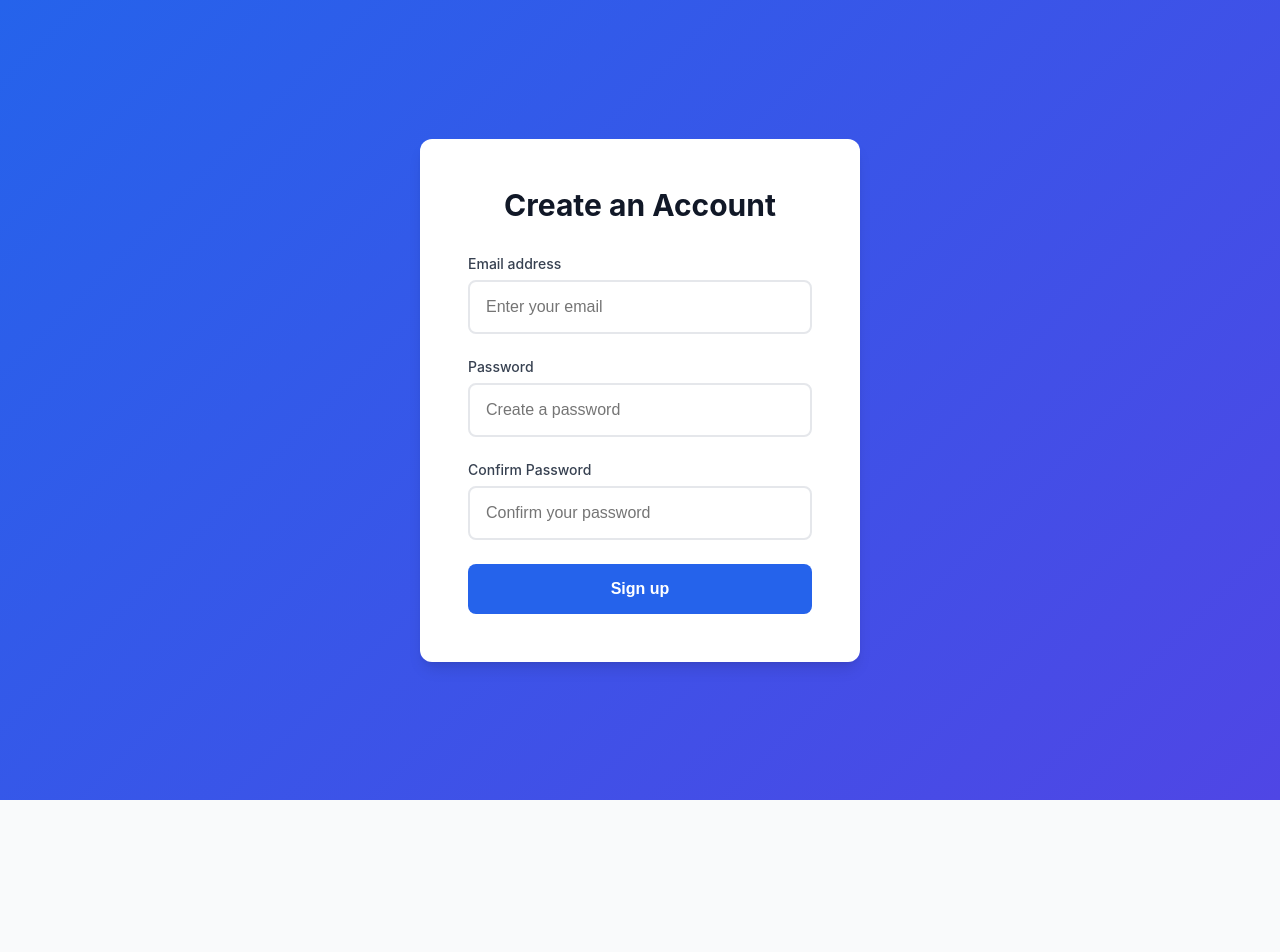
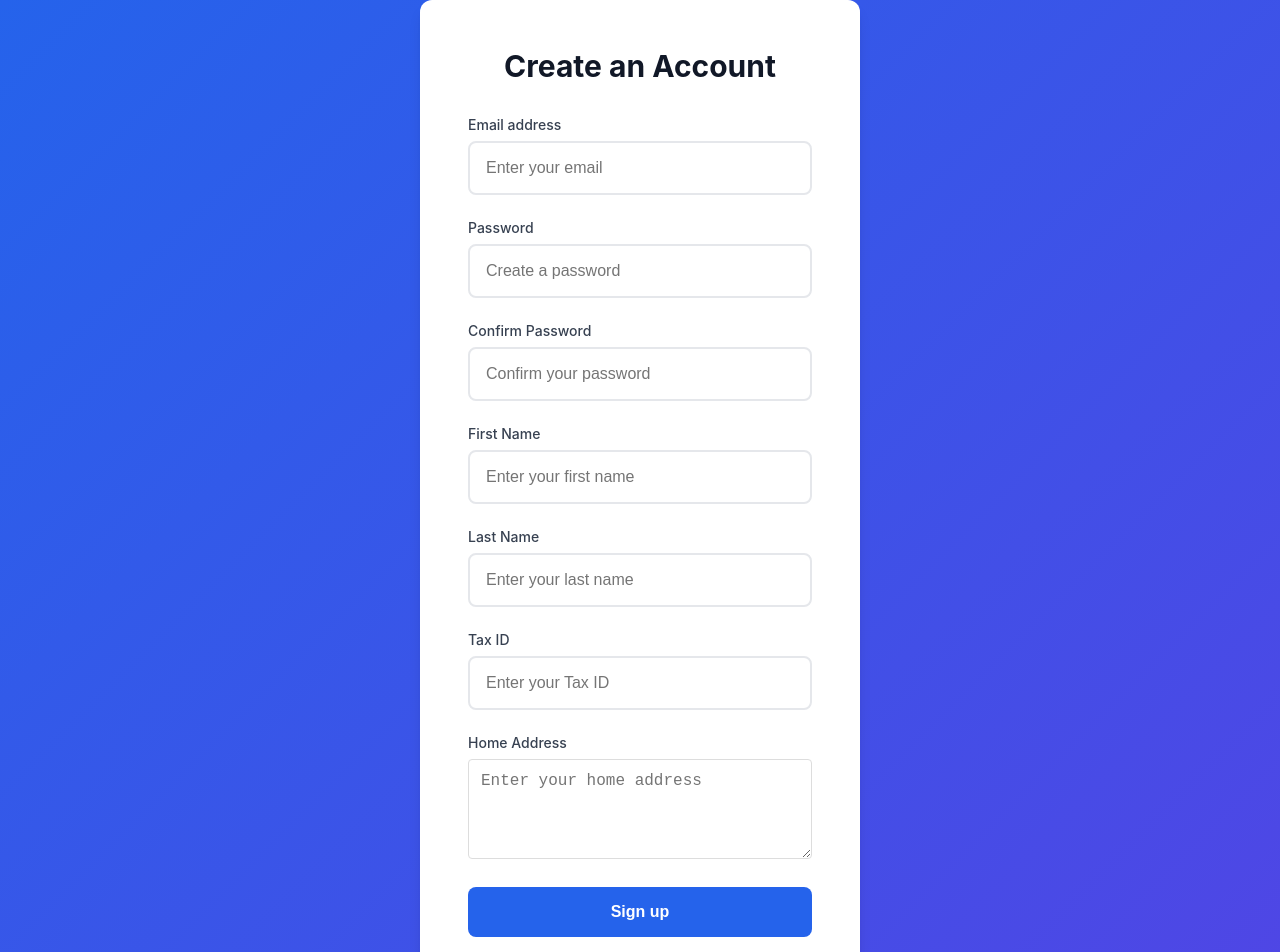
Before and after one commit to crunky0/cs308project, a React (Create React App) app in the folder online-store/: page /signup in a window 1280 px wide. Shown: the top 952 px of the page. Before the commit the page ends 800 px from the top, so only its background shows below. Built offline with nearby package versions, Linux system fonts and the light colour scheme.

Commit message:
Connected login/signup backend to frontend

```diff
--- a/online-store/src/context/AuthContext.tsx
+++ b/online-store/src/context/AuthContext.tsx
@@ -1,5 +1,6 @@
 import React, { createContext, useContext, useState } from 'react';
 
+// Define User and AuthContext types
 interface User {
   email: string;
 }
@@ -8,54 +9,94 @@ interface AuthContextType {
   user: User | null;
   isAuthenticated: boolean;
   login: (email: string, password: string) => Promise<void>;
-  signup: (email: string, password: string) => Promise<void>;
+  signup: (
+    email: string,
+    password: string,
+    name: string,
+    surname: string,
+    taxID: string,
+    homeAddress: string
+  ) => Promise<void>;
   logout: () => void;
 }
 
+// Create context
 const AuthContext = createContext<AuthContextType | undefined>(undefined);
-
-// Mock kullanıcı listesi
-const mockUsers: { email: string; password: string }[] = [];
 
 export const AuthProvider: React.FC<React.PropsWithChildren<{}>> = ({ children }) => {
   const [user, setUser] = useState<User | null>(null);
 
+  // Login function
   const login = async (email: string, password: string) => {
-    return new Promise<void>((resolve, reject) => {
-      const existingUser = mockUsers.find(
-        (user) => user.email === email && user.password === password
-      );
-      if (existingUser) {
-        setUser({ email });
-        resolve();
-      } else {
-        reject(new Error('Invalid email or password'));
+    try {
+      const response = await fetch('http://localhost:8000/users/login/', {
+        method: 'POST',
+        headers: {
+          'Content-Type': 'application/json',
+        },
+        body: JSON.stringify({ username: email, password }),
+      });
+
+      if (!response.ok) {
+        const errorData = await response.json();
+        throw new Error(errorData.detail || 'Failed to login');
       }
-    });
+
+      const data = await response.json();
+      setUser({ email: data.user });
+    } catch (error: any) {
+      throw new Error(error.message);
+    }
   };
 
-  const signup = async (email: string, password: string) => {
-    return new Promise<void>((resolve, reject) => {
-      const existingUser = mockUsers.find((user) => user.email === email);
-      if (existingUser) {
-        reject(new Error('User already exists'));
-      } else {
-        mockUsers.push({ email, password });
-        setUser({ email });
-        resolve();
+  // Signup function
+  const signup = async (
+    email: string,
+    password: string,
+    name: string,
+    surname: string,
+    taxID: string,
+    homeAddress: string
+  ) => {
+    try {
+      const response = await fetch('http://localhost:8000/users/register/', {
+        method: 'POST',
+        headers: {
+          'Content-Type': 'application/json',
+        },
+        body: JSON.stringify({
+          username: email,
+          password,
+          name,
+          surname,
+          email,
+          taxID,
+          homeAddress,
+        }),
+      });
+
+      if (!response.ok) {
+        const errorData = await response.json();
+        throw new Error(errorData.detail || 'Failed to sign up');
       }
-    });
+
+      setUser({ email });
+    } catch (error: any) {
+      throw new Error(error.message);
+    }
   };
 
+  // Logout function
   const logout = () => {
     setUser(null);
   };
 
+  // Provide the context
   return (
     <AuthContext.Provider
       value={{
         user,
-        isAuthenticated: !!user, // Kullanıcı varsa true, yoksa false
+        isAuthenticated: !!user,
         login,
         signup,
         logout,
@@ -66,6 +107,7 @@ export const AuthProvider: React.FC<React.PropsWithChildren<{}>> = ({ children }
   );
 };
 
+// Hook to use AuthContext
 export const useAuth = () => {
   const context = useContext(AuthContext);
   if (!context) {
--- a/online-store/src/pages/auth/Login.tsx
+++ b/online-store/src/pages/auth/Login.tsx
@@ -4,7 +4,6 @@ import { useAuth } from '../../context/AuthContext';
 import './Login.css';
 
 const Login = () => {
-
   const [email, setEmail] = useState('');
   const [password, setPassword] = useState('');
   const [error, setError] = useState('');
@@ -18,10 +17,10 @@ const Login = () => {
     setError('');
 
     try {
-      await login(email, password);
-      navigate('/products');
-    } catch (err) {
-      setError('Invalid credentials');
+      await login(email, password); // Calls the updated login function from AuthContext
+      navigate('/products'); // Redirects to the products page on successful login
+    } catch (err: any) {
+      setError(err.message || 'Invalid credentials'); // Displays error if login fails
     } finally {
       setIsLoading(false);
     }
@@ -32,21 +31,8 @@ const Login = () => {
       <div className="login-box">
         <h2>Welcome Back</h2>
 
-        {/* Added mock credentials info */}
-        <div className="mock-info">
-          <p>Use these credentials to log in:</p>
-          <code>
-            Email: test@example.com<br />
-            Password: password123
-          </code>
-        </div>
-
         <form onSubmit={handleSubmit}>
-          {error && (
-            <div className="error-message">
-              {error}
-            </div>
-          )}
+          {error && <div className="error-message">{error}</div>}
 
           <div className="form-group">
             <label>Email address</label>
--- a/online-store/src/pages/auth/Signup.tsx
+++ b/online-store/src/pages/auth/Signup.tsx
@@ -7,6 +7,10 @@ const SignUp = () => {
   const [email, setEmail] = useState('');
   const [password, setPassword] = useState('');
   const [confirmPassword, setConfirmPassword] = useState('');
+  const [name, setName] = useState('');
+  const [surname, setSurname] = useState('');
+  const [taxID, setTaxID] = useState('');
+  const [homeAddress, setHomeAddress] = useState('');
   const [error, setError] = useState('');
   const [isLoading, setIsLoading] = useState(false);
   const { signup } = useAuth();
@@ -24,7 +28,7 @@ const SignUp = () => {
     }
 
     try {
-      await signup(email, password);
+      await signup(email, password, name, surname, taxID, homeAddress);
       navigate('/products');
     } catch (err: any) {
       setError(err.message);
@@ -74,6 +78,49 @@ const SignUp = () => {
             />
           </div>
 
+          <div className="form-group">
+            <label>First Name</label>
+            <input
+              type="text"
+              required
+              value={name}
+              onChange={(e) => setName(e.target.value)}
+              placeholder="Enter your first name"
+            />
+          </div>
+
+          <div className="form-group">
+            <label>Last Name</label>
+            <input
+              type="text"
+              required
+              value={surname}
+              onChange={(e) => setSurname(e.target.value)}
+              placeholder="Enter your last name"
+            />
+          </div>
+
+          <div className="form-group">
+            <label>Tax ID</label>
+            <input
+              type="text"
+              required
+              value={taxID}
+              onChange={(e) => setTaxID(e.target.value)}
+              placeholder="Enter your Tax ID"
+            />
+          </div>
+
+          <div className="form-group">
+            <label>Home Address</label>
+            <textarea
+              required
+              value={homeAddress}
+              onChange={(e) => setHomeAddress(e.target.value)}
+              placeholder="Enter your home address"
+            />
+          </div>
+
           <button
             type="submit"
             className="submit-button"
```
